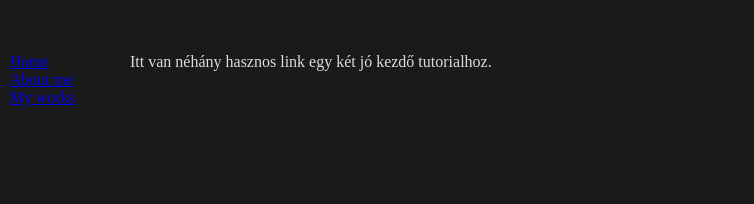
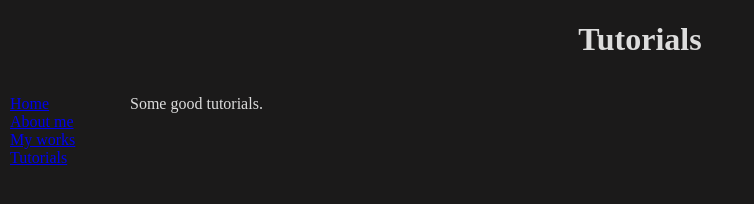
Before and after one commit to czimerk/web-part2-htmlJsCss, a website: page public/tutorials.html in a window 1280 px wide. Shown: the whole page, without its empty margins (0-754 px from the left). Drawn offline with Linux system fonts and the light colour scheme.

Commit message:
update css widths, heights

```diff
--- a/public/main.css
+++ b/public/main.css
@@ -1,5 +1,4 @@
-
-body{
+body {
   margin: 0px;
   color: #ddd;
   background-color: #1b1a1a;
@@ -10,27 +9,23 @@ body{
 
 h1 {
   text-align: center;
-    flex:1;
+  flex: 0 0 42px;
 }
 
-.header, .page-content{
+.page-content {
+  flex: 1;
   display: flex;
   flex-flow: row;
 }
 
-.left-pane{
-    display:flex;
-    flex-flow:column;
+.left-pane {
+  display: flex;
+  flex-flow: column;
   flex: 0 0 100px;
-    padding:10px;
+  padding: 10px;
 }
 
-.right-pane{
-    flex:1;
-    text-align: center;
+.content {
+  flex: 1;
+  padding: 10px;
 }
-
-.content{
-    flex:1;
-    padding:10px;
-}
--- a/public/main.js
+++ b/public/main.js
@@ -3,6 +3,7 @@ var navigationBar = document.getElementById("navigation-bar");
 addNavLink(navigationBar, "index.html", "Home");
 addNavLink(navigationBar, "aboutme.html", "About me");
 addNavLink(navigationBar, "works.html", "My works");
+addNavLink(navigationBar, "tutorials.html", "Tutorials");
 
 function addNavLink(navBarElement, page, label){
     var link = document.createElement("a");
--- a/public/tutorials.html
+++ b/public/tutorials.html
@@ -10,17 +10,14 @@
 </head>
 
 <body>
-    <div class="header">
-        <h1 id="headline-text"></h1>
-    </div>
+    <h1>Tutorials</h1>
     <div class="page-content">
         <div id="navigation-bar" class="left-pane">
         </div>
         <div class="content">
-            Itt van néhány hasznos link egy két jó kezdő tutorialhoz.
+            Some good tutorials.
         </div>
     </div>
-
     <script src="main.js"></script>
 </body>
 
```
Also changed, not shown: public/aboutme.html (+2 -4 lines), public/index.html (+1 -4 lines), public/works.html (+1 -3 lines). Lines whose indentation alone changed are shown as unchanged.
